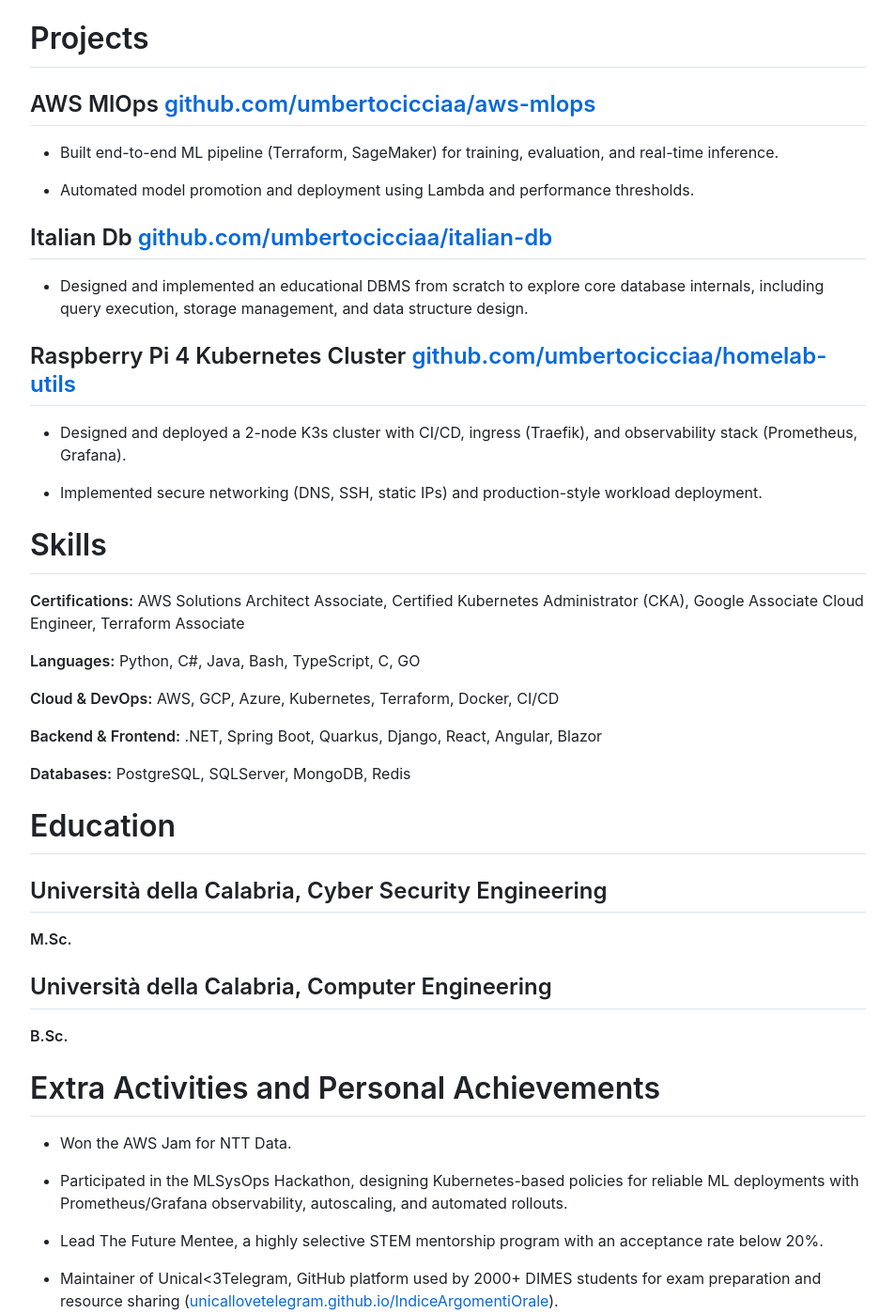
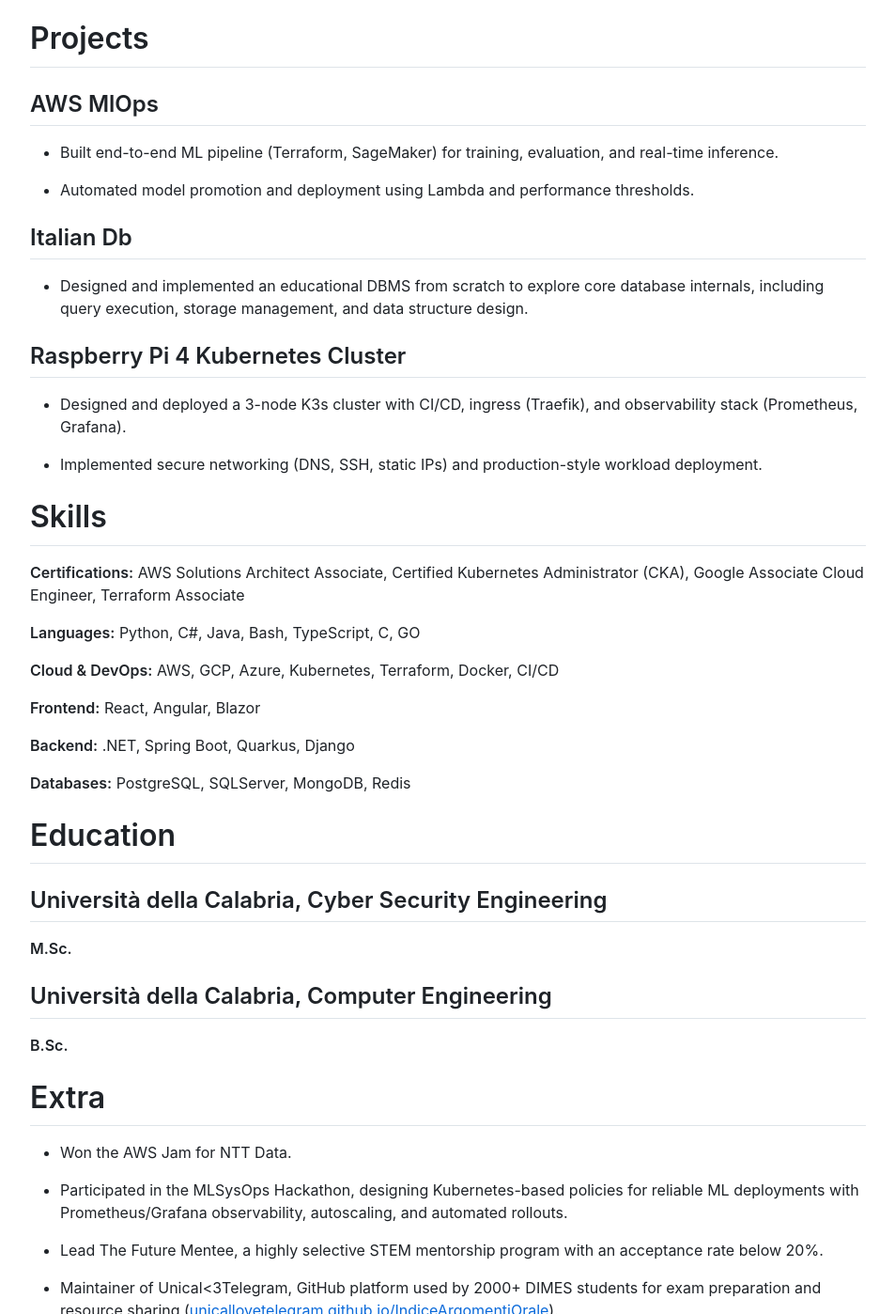
Before and after one commit to umbertocicciaa/umbertodomenico-ciccia-resume, a plain HTML site: page rendercv_output/Umberto_Domenico_Ciccia_CV.html in a window 1280 px wide. Shown: the part 1370-2768 px from the top of the page at 94% size, without its empty margins (163-1116 px from the left). Drawn offline with nearby package versions, Linux system fonts and the light colour scheme.

Commit message:
init one page cv

```diff
--- a/rendercv_output/Umberto_Domenico_Ciccia_CV.html
+++ b/rendercv_output/Umberto_Domenico_Ciccia_CV.html
@@ -97,7 +97,7 @@
         </li>
         </ul>
         <h1>Projects</h1>
-        <h2><strong>AWS MlOps <a href="https://github.com/umbertocicciaa/aws-mlops">github.com/umbertocicciaa/aws-mlops</a></strong></h2>
+        <h2><strong>AWS MlOps</strong></h2>
         <ul>
         <li>
         <p>Built end-to-end ML pipeline (Terraform, SageMaker) for training, evaluation, and real-time inference.</p>
@@ -106,14 +106,14 @@
         <p>Automated model promotion and deployment using Lambda and performance thresholds.</p>
         </li>
         </ul>
-        <h2><strong>Italian Db <a href="https://github.com/umbertocicciaa/italian-db">github.com/umbertocicciaa/italian-db</a></strong></h2>
+        <h2><strong>Italian Db</strong></h2>
         <ul>
         <li>Designed and implemented an educational DBMS from scratch to explore core database internals, including query execution, storage management, and data structure design.</li>
         </ul>
-        <h2><strong>Raspberry Pi 4 Kubernetes Cluster <a href="https://github.com/umbertocicciaa/homelab-utils">github.com/umbertocicciaa/homelab-utils</a></strong></h2>
+        <h2><strong>Raspberry Pi 4 Kubernetes Cluster</strong></h2>
         <ul>
         <li>
-        <p>Designed and deployed a 2-node K3s cluster with CI/CD, ingress (Traefik), and observability stack (Prometheus, Grafana).</p>
+        <p>Designed and deployed a 3-node K3s cluster with CI/CD, ingress (Traefik), and observability stack (Prometheus, Grafana).</p>
         </li>
         <li>
         <p>Implemented secure networking (DNS, SSH, static IPs) and production-style workload deployment.</p>
@@ -123,14 +123,15 @@
         <p><strong>Certifications:</strong> AWS Solutions Architect Associate, Certified Kubernetes Administrator (CKA), Google Associate Cloud Engineer, Terraform Associate</p>
         <p><strong>Languages:</strong> Python, C#, Java, Bash, TypeScript, C, GO</p>
         <p><strong>Cloud &amp; DevOps:</strong> AWS, GCP, Azure, Kubernetes, Terraform, Docker, CI/CD</p>
-        <p><strong>Backend &amp; Frontend:</strong> .NET, Spring Boot, Quarkus, Django, React, Angular, Blazor</p>
+        <p><strong>Frontend:</strong> React, Angular, Blazor</p>
+        <p><strong>Backend:</strong> .NET, Spring Boot, Quarkus, Django</p>
         <p><strong>Databases:</strong> PostgreSQL, SQLServer, MongoDB, Redis</p>
         <h1>Education</h1>
         <h2><strong>Università della Calabria</strong>, Cyber Security Engineering</h2>
         <p><strong>M.Sc.</strong></p>
         <h2><strong>Università della Calabria</strong>, Computer Engineering</h2>
         <p><strong>B.Sc.</strong></p>
-        <h1>Extra Activities and Personal Achievements</h1>
+        <h1>Extra</h1>
         <ul>
         <li>
         <p>Won the AWS Jam for NTT Data.</p>
```
Also changed, not shown: rendercv_output/Umberto_Domenico_Ciccia_CV_1.png, rendercv_output/Umberto_Domenico_Ciccia_CV_2.png (deleted), 5 other files.
